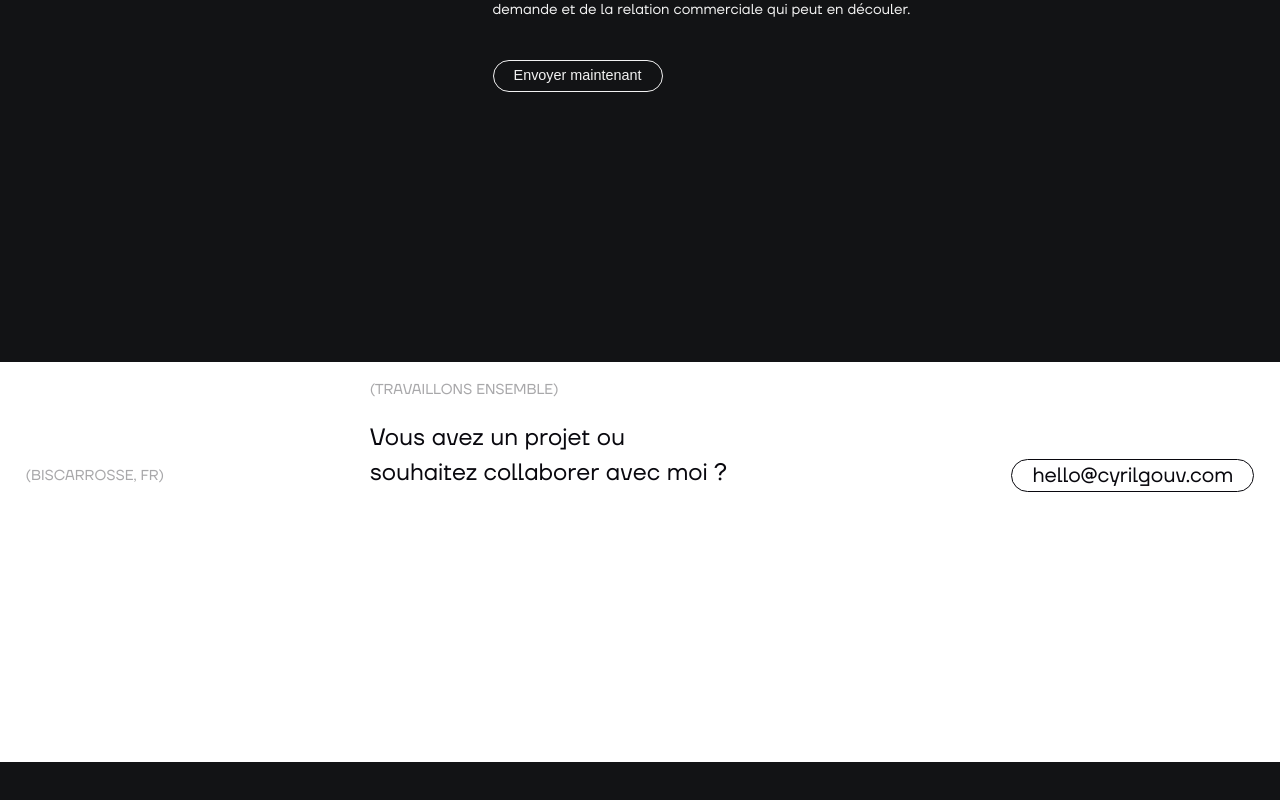
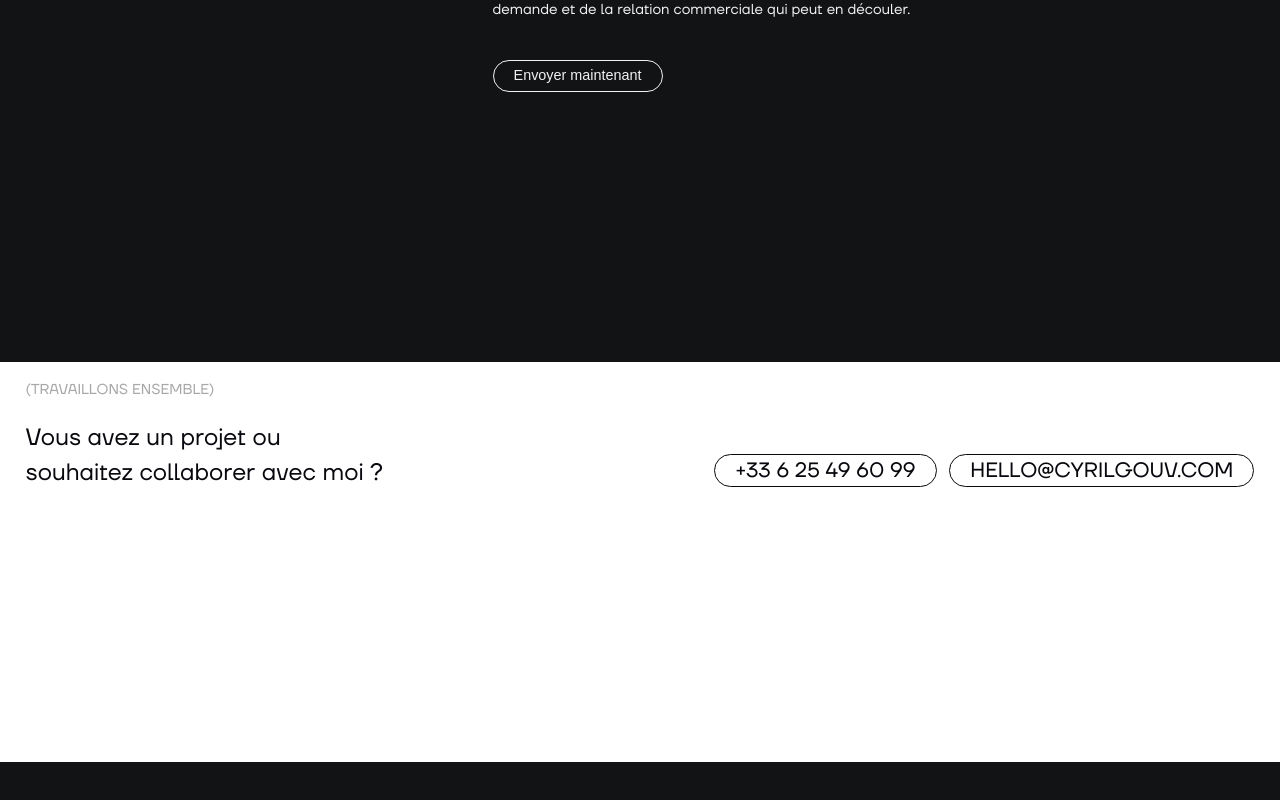
Before and after one commit to CyrilGouv/next-folio, a Next.js app: page /contact in a window 1280 px wide. Shown: the part 1922-2722 px from the top of the page. Built offline with nearby package versions, Linux system fonts and the light colour scheme.

Commit message:
refactor CtaFooter styles

```diff
--- a/components/UI/Cta/CtaFooter.jsx
+++ b/components/UI/Cta/CtaFooter.jsx
@@ -4,17 +4,24 @@ import styles from "./CtaFooter.module.scss"
 const CtaFooter = () => {
     return (
         <div className={ styles.cta }>
-            <div className={ styles.cta__location }>
-                <p className={ `${styles.cta__location__content} text--regular text--opacity` }>
-                    <span>(BISCARROSSE, FR)</span>
-                </p>
-            </div>
 
             <div className={ styles.cta__infos }>
                 <p className={ `${styles.cta__infos__body } text--large` }>
                     <span className={ `${styles.cta__infos__body__title} text--regular text--opacity` }>(Travaillons ensemble)</span>
                     Vous avez un projet ou <br />souhaitez collaborer avec moi ?
                 </p>
+
+                <div className={ styles.cta__content }>
+                    <a
+                        className={ styles.cta__infos__phone }
+                        href="tel:+33625496099"
+                        target="_blank"
+                        rel="noopener noreferrer"
+                    >
+                        <span className={ styles.cta__infos__phone__inner }>
+                            <span data-text="+33 6 25 49 60 99">+33 6 25 49 60 99</span>
+                        </span>
+                    </a>
 
                     <a
                         className={ styles.cta__infos__email }
@@ -28,6 +35,7 @@ const CtaFooter = () => {
                     </a>
                 </div>
             </div>
+        </div>
     )
 }
 
--- a/components/UI/Cta/CtaFooter.module.scss
+++ b/components/UI/Cta/CtaFooter.module.scss
@@ -9,16 +9,22 @@
         display: none;
     }
 
+    &__content {
+        display: grid;
+        grid-template-columns: 1fr;
+        row-gap: 1vw;
+        width: 100%;
+    }
+
     &__infos {
         display: flex;
         justify-content: space-between;
         flex-direction: column;
         align-items: flex-start;
         width: 100%;
-        line-height: 3.25;
 
         &__body {
-            width: 60%;
+            margin-bottom: var(--paddingXS);
 
             &__title {
                 display: block;
@@ -27,13 +33,19 @@
             }
         }
 
+        &__phone {
+            margin-right: 1vw;
+        }
+
+        &__phone,
         &__email {
             display: inline-block;
+            width: 100%;
             font-size: max(1.125rem, 1.625vw);
+            text-transform: uppercase;
             line-height: 1.125;
             color: inherit;
             text-decoration: none;
-            margin-top: 1.5rem;
             margin-left: auto;
             padding: 0.25rem 1.25rem;
             border: 1px solid var(--lightThemeFontColor);
@@ -44,6 +56,7 @@
                 position: relative;
                 display: flex;
                 align-items: center;
+                justify-content: center;
                 overflow: hidden;
 
                 span {
@@ -62,6 +75,7 @@
             }
 
             &:hover {
+                .cta__infos__phone__inner span,
                 .cta__infos__email__inner span {
                     transform: translateY(-100%);
                 }
@@ -79,14 +93,13 @@
 @media (min-width: 640px) {
     .cta {
 
+        &__content {
+            grid-template-columns: 1fr 1fr;
+            column-gap: 1vw;
+        }
+
         &__infos {
             width: 100%;
-            flex-direction: row;
-            align-items: flex-end;
-
-            &__body {
-                margin: 0;
-            }
         }
 
     }
@@ -102,7 +115,7 @@
     .cta {
 
         &__infos {
-            width: 72%;
+            width: 100%;
         }
 
         &__location {
@@ -113,6 +126,36 @@
             }
         }
 
+    }
+}
+
+/*
+//==========================================================
+//  Responsive =>  > 1024px
+//==========================================================
+*/
+@media (min-width: 1024px) {
+    .cta {
+        &__infos {
+            flex-direction: row;
+            align-items: flex-end;
+            justify-content: flex-end;
+
+            &__body {
+                width: 60%;
+                margin-bottom: 0;
+            }
+
+            &__phone,
+            &__email {
+                width: auto;
+            }
+        }
+
+        &__content {
+            display: inline-block;
+            text-align: right;
+        }
     }
 }
 
```
Lines whose indentation alone changed are shown as unchanged.
